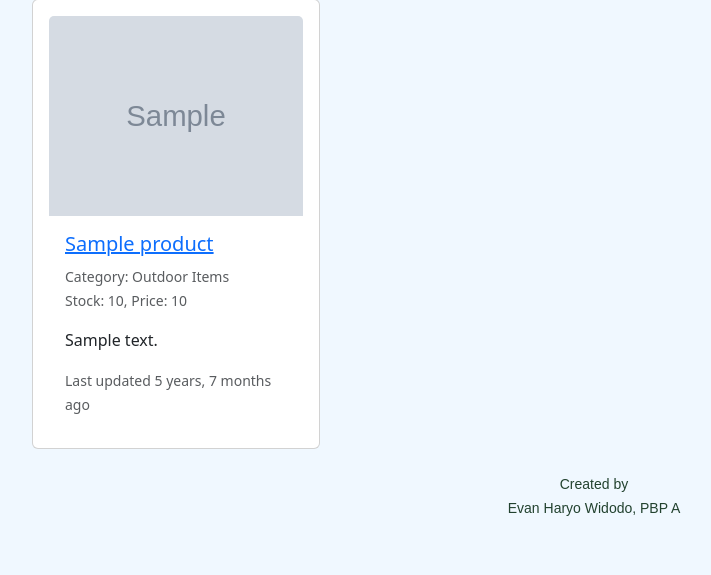
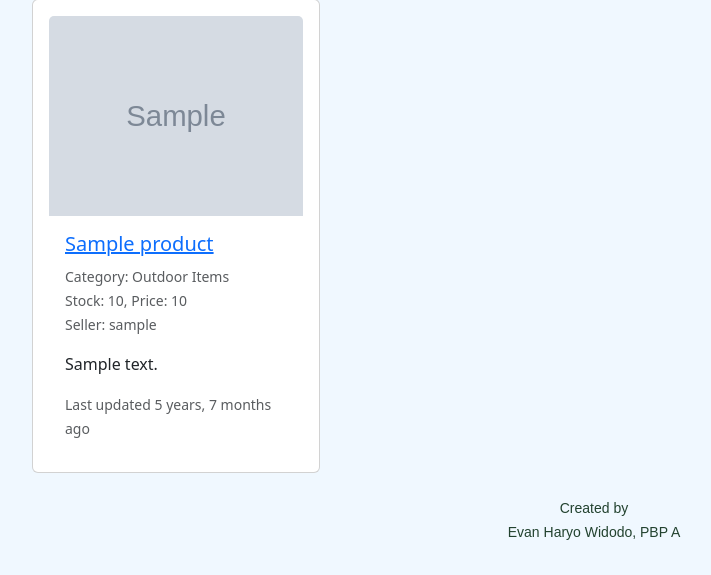
Before and after one commit to Evanlikescode/goalin, a Django app: page / in a window 1280 px wide. Shown: the part 413-988 px from the top of the page, without its empty margins (46-757 px from the left). Before the commit the page ends 929 px from the top, so only its background shows below. Run offline with Django 5.2, Linux system fonts and the light colour scheme; a user stored in the database is signed in; tables that the repository leaves empty hold one stand-in row (values such as "Sample post"); grey boxes marked "Sample" are stand-in pictures.

Commit message:
change a bit data of product in landing page

```diff
--- a/main/templates/landing_page.html
+++ b/main/templates/landing_page.html
@@ -36,7 +36,17 @@ Goalin
                 <div class="card-body">
                     <h5 class="card-title"><a href="{% url 'main:show_product_id' product.id %}">{{ product.name }}</a> </h5>
 
-                    <p class="card-text"><small class="text-body-secondary"> Category: {{ product.get_category_display }} <br>Stock: {{ product.stock }},  Price: {{ product.price }} </small></p>
+                     <p class="card-text"><small class="text-body-secondary">
+                        Category: {{ product.get_category_display }}
+                        <br>Stock: {{ product.stock }},
+                        Price: {{ product.price }}
+                        <br>
+                        {% if product.user %}
+                        Seller: {{ product.user.username }}
+                        {% else %}
+                        Seller: Anonymous
+                        {% endif %}
+                    </small></p>
                     <p class="card-text">{{ product.description|truncatechars:150 }}</p>
                     <p class="card-text"><small class="text-body-secondary">Last updated {{ product.updated_at|timesince }} ago</small></p>
 
```
